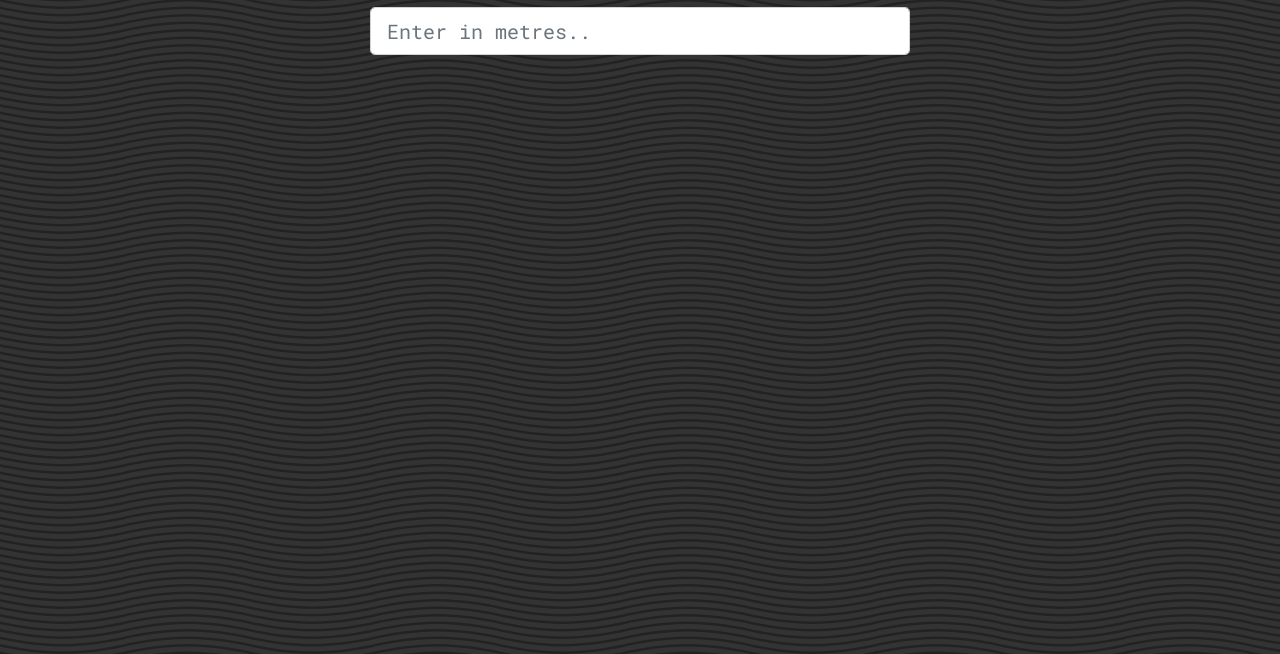
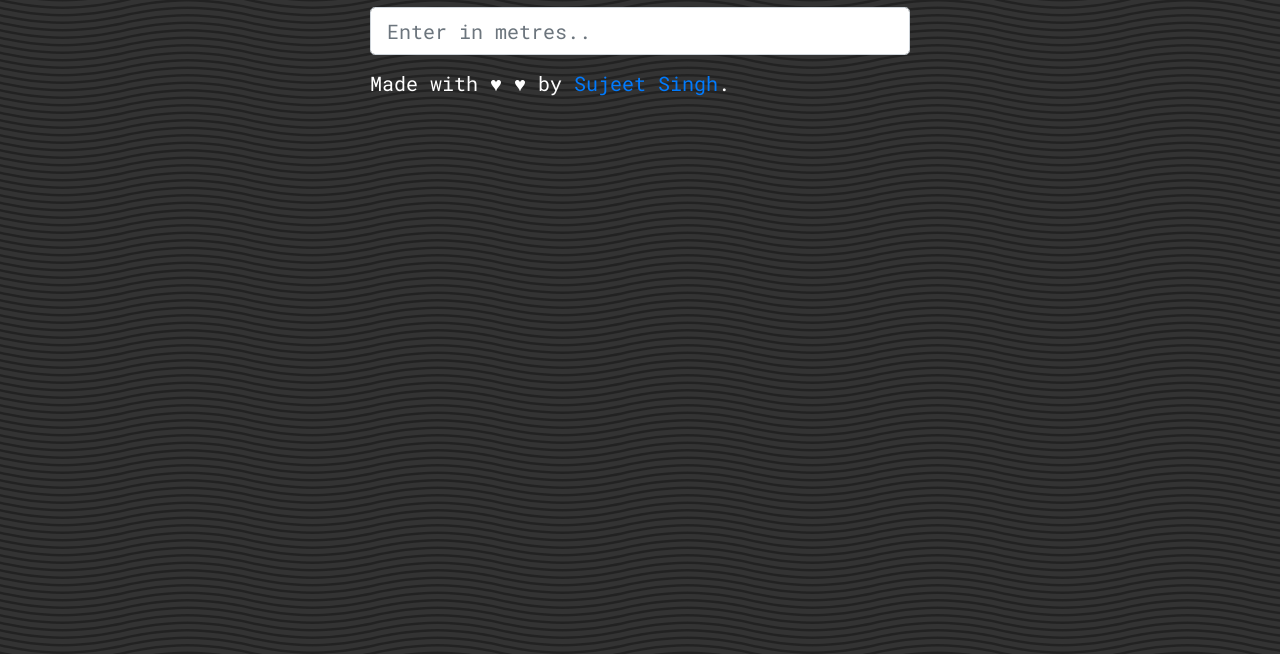
Before and after one commit to powerfist01/length-converter-pwa, a plain HTML site: page index.html in a window 1280 px wide. Shown: the part 146-800 px from the top of the page. Drawn offline with nearby package versions, Linux system fonts and the light colour scheme.

Commit message:
Final Commit

```diff
--- a/index.html
+++ b/index.html
@@ -28,6 +28,10 @@
               required>
           </div>
         </form>
+
+        <h5>Made with &hearts;&nbsp;&hearts; by <a href="https://powerfist01.web.app"
+            style="text-decoration: none;" target="_blank">Sujeet Singh</a>.</h5>
+
         <div id="output">
           <div class="card bg-primary mb-2">
             <div class="card-block">
```
